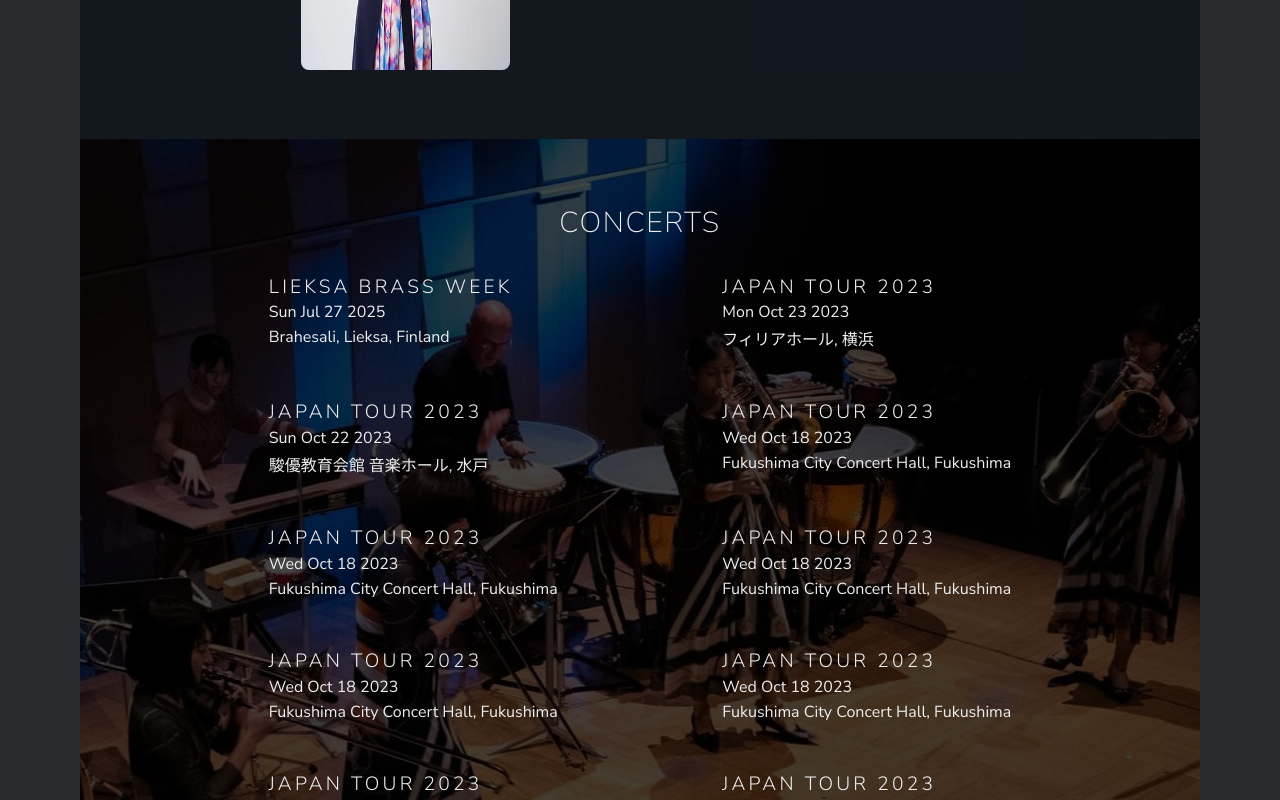
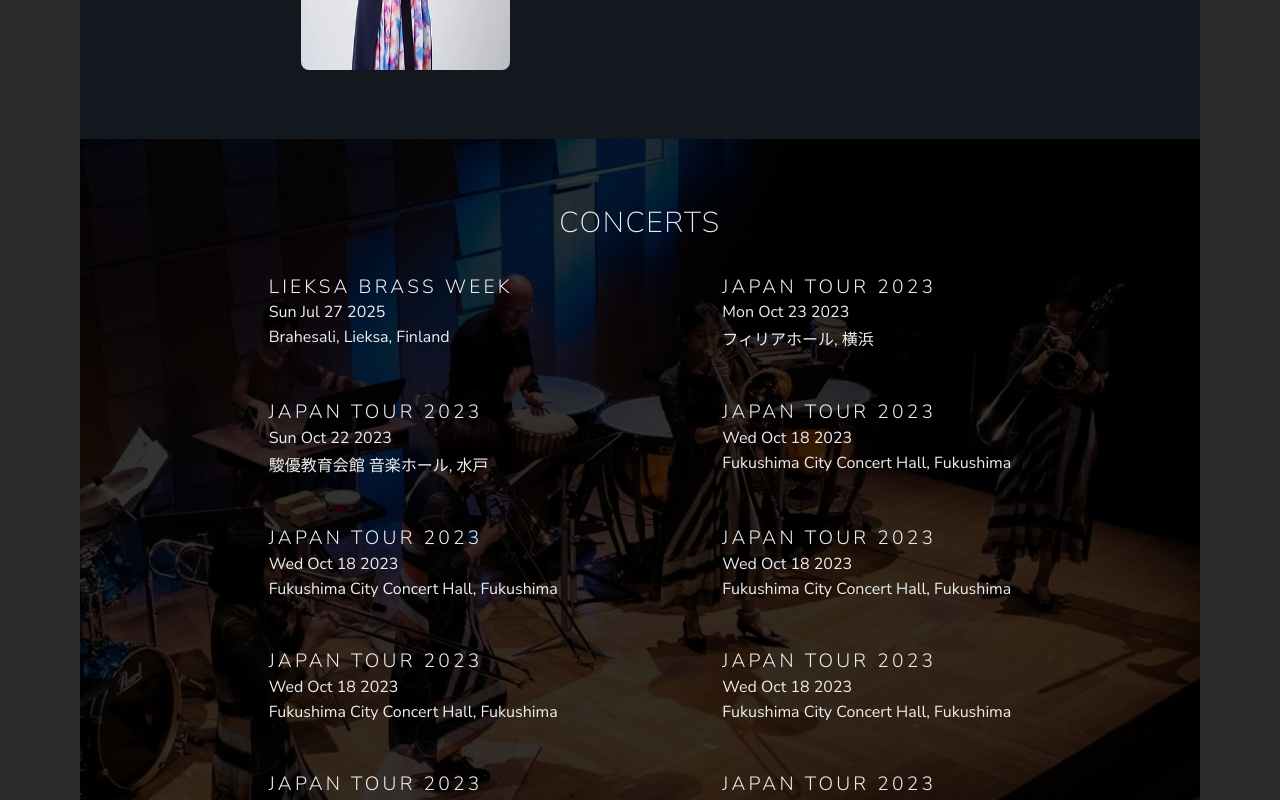
Before and after one commit to visahaarala/musetrombone, a React (Vite) app: page / in a window 1280 px wide. Shown: the part 2220-3020 px from the top of the page. Built offline with nearby package versions, Linux system fonts and the light colour scheme.

Commit message:
background fixed

```diff
--- a/src/App.scss
+++ b/src/App.scss
@@ -39,6 +39,7 @@
   --height-min-section: calc(
     100svh - var(--height-header) + 1px
   ); // +1px for browser problems
+  --height-min-section-vh: calc(100vh - var(--height-header) + 1px);
 }
 
 *,
--- a/src/components/Concerts.module.scss
+++ b/src/components/Concerts.module.scss
@@ -1,14 +1,43 @@
 @import '../variables';
 
 .concerts {
-  background-image: linear-gradient(to bottom, #000b 60%, black 90%),
-    url('/in-concert-2-med.jpg');
-  background-position: center;
-  background-position: top center;
-  background-attachment: fixed;
-  background-repeat: no-repeat;
-  background-size: cover;
-  background-size: auto;
+  position: relative;
+
+  .background {
+    z-index: -1;
+    background-color: black;
+    content: '';
+    position: sticky;
+    top: var(--height-header);
+    left: 0;
+    width: 100%;
+    height: var(--height-min-section-vh);
+
+    div {
+      width: 100%;
+      height: 100%;
+      position: relative;
+
+      img {
+        width: 100%;
+        height: auto;
+      }
+
+      &::after {
+        content: '';
+        position: absolute;
+        top: 0;
+        right: 0;
+        width: 100%;
+        $imgRatio: 1335 / 1106;
+        padding-bottom: calc(100% / $imgRatio);
+        background-image: linear-gradient(to bottom, #000c 80%, #000);
+      }
+    }
+  }
+
+  .content {
+    margin-top: calc(-1 * var(--height-min-section-vh));
 
     padding: var(--padding-section);
     min-height: var(--height-min-section);
@@ -57,3 +86,4 @@
       }
     }
   }
+}
--- a/src/components/Concerts.tsx
+++ b/src/components/Concerts.tsx
@@ -42,8 +42,15 @@ const Concerts = ({ lang = 'en' }: { lang?: Language }) => {
 
   return (
     <section className={styles.concerts} id='concerts' lang={lang}>
-      <h2>Concerts</h2>
-      {concertList([...future, ...past])}
+      <div className={styles.background}>
+        <div>
+          <img src='/in-concert-2-med.jpg' alt='In concert' />
+        </div>
+      </div>
+      <div className={styles.content}>
+        <h2>Concerts</h2>
+        {concertList([...future, ...past])}
+      </div>
     </section>
   );
 };
```
Lines whose indentation alone changed are shown as unchanged.
